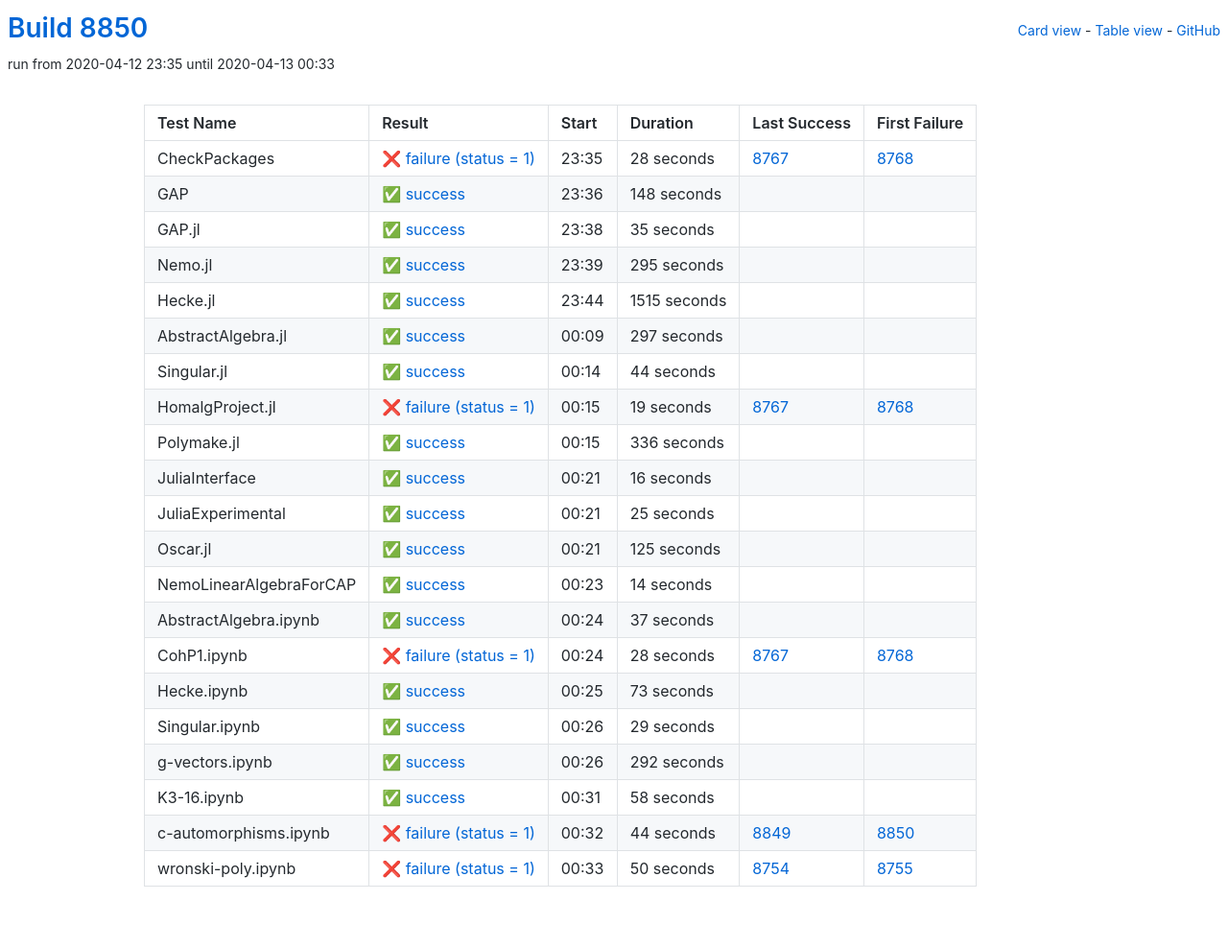
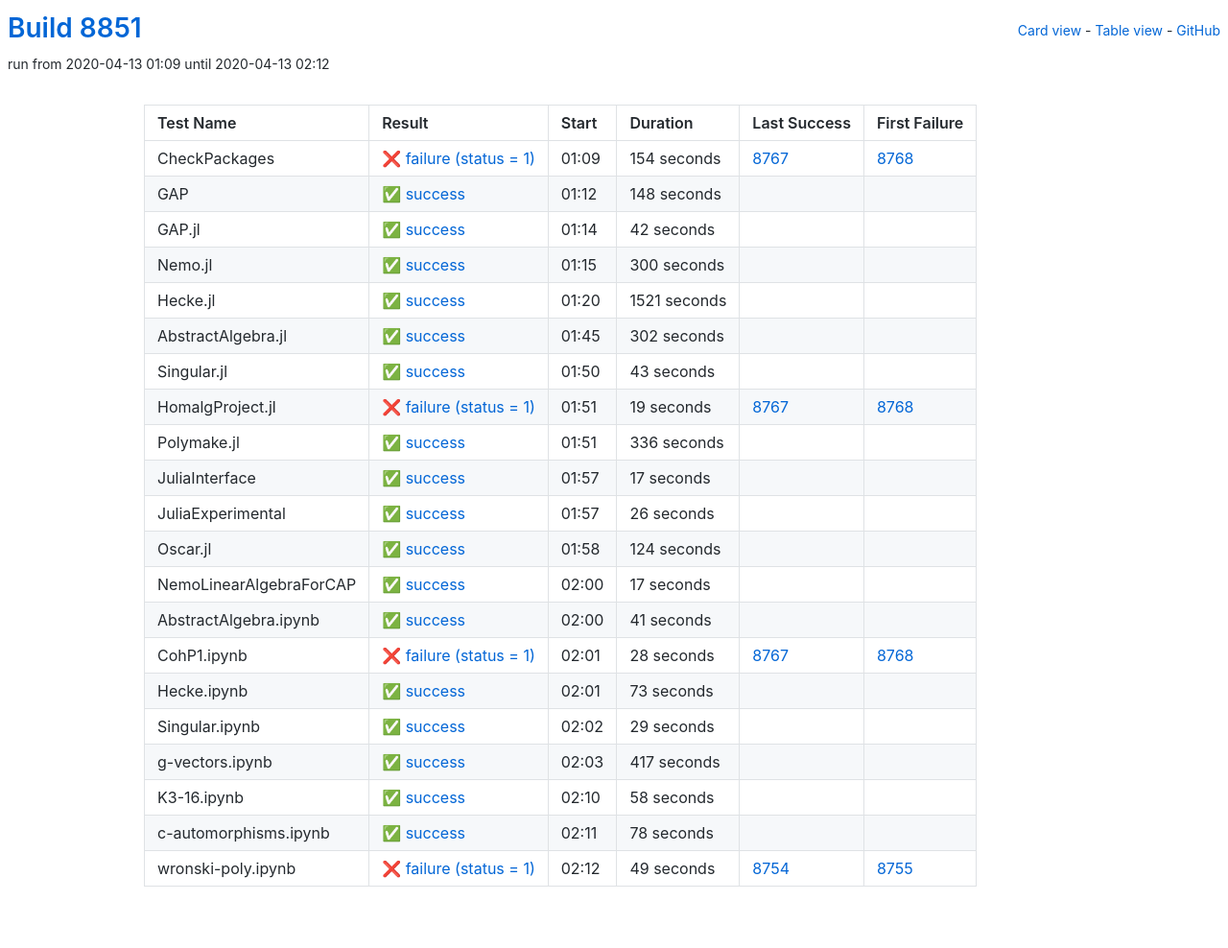
Before and after one commit to oscar-system/oscar-ci-status, a Jekyll site: the page built from table.html, in a window 1280 px wide. Shown: the whole page at 96% size. Built offline with Jekyll 4.4.1, drawn with Linux system fonts in a browser that asks for light colours.

Commit message:
Build 8851

```diff
--- a/_data/ci.yml
+++ b/_data/ci.yml
@@ -1,16 +1,16 @@
-build: 8850
-build_url: https://oscarci.mathematik.uni-kl.de/job/oscar/8850/
+build: 8851
+build_url: https://oscarci.mathematik.uni-kl.de/job/oscar/8851/
 job: oscar
 tests:
-- duration: 28
+- duration: 154
   exitcode: 1
   first_failure: 8768
   first_failure_url: https://oscarci.mathematik.uni-kl.de/job/oscar/8768/
   last_success: 8767
   last_success_url: https://oscarci.mathematik.uni-kl.de/job/oscar/8767/
-  log: https://oscarci.mathematik.uni-kl.de/job/oscar/8850/artifact/logs/build-8850/CheckPackages.log
+  log: https://oscarci.mathematik.uni-kl.de/job/oscar/8851/artifact/logs/build-8851/CheckPackages.log
   name: CheckPackages
-  start: 2020-04-12 23:35
+  start: 2020-04-13 01:09
   status: failure
   success: false
 - duration: 148
@@ -19,64 +19,64 @@
   first_failure_url: null
   last_success: false
   last_success_url: null
-  log: https://oscarci.mathematik.uni-kl.de/job/oscar/8850/artifact/logs/build-8850/GAP.log
+  log: https://oscarci.mathematik.uni-kl.de/job/oscar/8851/artifact/logs/build-8851/GAP.log
   name: GAP
-  start: 2020-04-12 23:36
+  start: 2020-04-13 01:12
   status: success
   success: true
-- duration: 35
+- duration: 42
   exitcode: 0
   first_failure: false
   first_failure_url: null
   last_success: false
   last_success_url: null
-  log: https://oscarci.mathematik.uni-kl.de/job/oscar/8850/artifact/logs/build-8850/GAP.jl.log
+  log: https://oscarci.mathematik.uni-kl.de/job/oscar/8851/artifact/logs/build-8851/GAP.jl.log
   name: GAP.jl
-  start: 2020-04-12 23:38
+  start: 2020-04-13 01:14
   status: success
   success: true
-- duration: 295
+- duration: 300
   exitcode: 0
   first_failure: false
   first_failure_url: null
   last_success: false
   last_success_url: null
-  log: https://oscarci.mathematik.uni-kl.de/job/oscar/8850/artifact/logs/build-8850/Nemo.jl.log
+  log: https://oscarci.mathematik.uni-kl.de/job/oscar/8851/artifact/logs/build-8851/Nemo.jl.log
   name: Nemo.jl
-  start: 2020-04-12 23:39
+  start: 2020-04-13 01:15
   status: success
   success: true
-- duration: 1515
+- duration: 1521
   exitcode: 0
   first_failure: false
   first_failure_url: null
   last_success: false
   last_success_url: null
-  log: https://oscarci.mathematik.uni-kl.de/job/oscar/8850/artifact/logs/build-8850/Hecke.jl.log
+  log: https://oscarci.mathematik.uni-kl.de/job/oscar/8851/artifact/logs/build-8851/Hecke.jl.log
   name: Hecke.jl
-  start: 2020-04-12 23:44
+  start: 2020-04-13 01:20
   status: success
   success: true
-- duration: 297
+- duration: 302
   exitcode: 0
   first_failure: false
   first_failure_url: null
   last_success: false
   last_success_url: null
-  log: https://oscarci.mathematik.uni-kl.de/job/oscar/8850/artifact/logs/build-8850/AbstractAlgebra.jl.log
+  log: https://oscarci.mathematik.uni-kl.de/job/oscar/8851/artifact/logs/build-8851/AbstractAlgebra.jl.log
   name: AbstractAlgebra.jl
-  start: 2020-04-13 00:09
+  start: 2020-04-13 01:45
   status: success
   success: true
-- duration: 44
+- duration: 43
   exitcode: 0
   first_failure: false
   first_failure_url: null
   last_success: false
   last_success_url: null
-  log: https://oscarci.mathematik.uni-kl.de/job/oscar/8850/artifact/logs/build-8850/Singular.jl.log
+  log: https://oscarci.mathematik.uni-kl.de/job/oscar/8851/artifact/logs/build-8851/Singular.jl.log
   name: Singular.jl
-  start: 2020-04-13 00:14
+  start: 2020-04-13 01:50
   status: success
   success: true
 - duration: 19
@@ -85,9 +85,9 @@
   first_failure_url: https://oscarci.mathematik.uni-kl.de/job/oscar/8768/
   last_success: 8767
   last_success_url: https://oscarci.mathematik.uni-kl.de/job/oscar/8767/
-  log: https://oscarci.mathematik.uni-kl.de/job/oscar/8850/artifact/logs/build-8850/HomalgProject.jl.log
+  log: https://oscarci.mathematik.uni-kl.de/job/oscar/8851/artifact/logs/build-8851/HomalgProject.jl.log
   name: HomalgProject.jl
-  start: 2020-04-13 00:15
+  start: 2020-04-13 01:51
   status: failure
   success: false
 - duration: 336
@@ -96,64 +96,64 @@
   first_failure_url: null
   last_success: false
   last_success_url: null
-  log: https://oscarci.mathematik.uni-kl.de/job/oscar/8850/artifact/logs/build-8850/Polymake.jl.log
+  log: https://oscarci.mathematik.uni-kl.de/job/oscar/8851/artifact/logs/build-8851/Polymake.jl.log
   name: Polymake.jl
-  start: 2020-04-13 00:15
+  start: 2020-04-13 01:51
   status: success
   success: true
-- duration: 16
+- duration: 17
   exitcode: 0
   first_failure: false
   first_failure_url: null
   last_success: false
   last_success_url: null
-  log: https://oscarci.mathematik.uni-kl.de/job/oscar/8850/artifact/logs/build-8850/JuliaInterface.log
+  log: https://oscarci.mathematik.uni-kl.de/job/oscar/8851/artifact/logs/build-8851/JuliaInterface.log
   name: JuliaInterface
-  start: 2020-04-13 00:21
+  start: 2020-04-13 01:57
   status: success
   success: true
-- duration: 25
+- duration: 26
   exitcode: 0
   first_failure: false
   first_failure_url: null
   last_success: false
   last_success_url: null
-  log: https://oscarci.mathematik.uni-kl.de/job/oscar/8850/artifact/logs/build-8850/JuliaExperimental.log
+  log: https://oscarci.mathematik.uni-kl.de/job/oscar/8851/artifact/logs/build-8851/JuliaExperimental.log
   name: JuliaExperimental
-  start: 2020-04-13 00:21
+  start: 2020-04-13 01:57
   status: success
   success: true
-- duration: 125
+- duration: 124
   exitcode: 0
   first_failure: false
   first_failure_url: null
   last_success: false
   last_success_url: null
-  log: https://oscarci.mathematik.uni-kl.de/job/oscar/8850/artifact/logs/build-8850/Oscar.jl.log
+  log: https://oscarci.mathematik.uni-kl.de/job/oscar/8851/artifact/logs/build-8851/Oscar.jl.log
   name: Oscar.jl
-  start: 2020-04-13 00:21
+  start: 2020-04-13 01:58
   status: success
   success: true
-- duration: 14
+- duration: 17
   exitcode: 0
   first_failure: false
   first_failure_url: null
   last_success: false
   last_success_url: null
-  log: https://oscarci.mathematik.uni-kl.de/job/oscar/8850/artifact/logs/build-8850/NemoLinearAlgebraForCAP.log
+  log: https://oscarci.mathematik.uni-kl.de/job/oscar/8851/artifact/logs/build-8851/NemoLinearAlgebraForCAP.log
   name: NemoLinearAlgebraForCAP
-  start: 2020-04-13 00:23
+  start: 2020-04-13 02:00
   status: success
   success: true
-- duration: 37
+- duration: 41
   exitcode: 0
   first_failure: false
   first_failure_url: null
   last_success: false
   last_success_url: null
-  log: https://oscarci.mathematik.uni-kl.de/job/oscar/8850/artifact/logs/build-8850/AbstractAlgebra.ipynb.log
+  log: https://oscarci.mathematik.uni-kl.de/job/oscar/8851/artifact/logs/build-8851/AbstractAlgebra.ipynb.log
   name: AbstractAlgebra.ipynb
-  start: 2020-04-13 00:24
+  start: 2020-04-13 02:00
   status: success
   success: true
 - duration: 28
@@ -162,9 +162,9 @@
   first_failure_url: https://oscarci.mathematik.uni-kl.de/job/oscar/8768/
   last_success: 8767
   last_success_url: https://oscarci.mathematik.uni-kl.de/job/oscar/8767/
-  log: https://oscarci.mathematik.uni-kl.de/job/oscar/8850/artifact/logs/build-8850/CohP1.ipynb.log
+  log: https://oscarci.mathematik.uni-kl.de/job/oscar/8851/artifact/logs/build-8851/CohP1.ipynb.log
   name: CohP1.ipynb
-  start: 2020-04-13 00:24
+  start: 2020-04-13 02:01
   status: failure
   success: false
 - duration: 73
@@ -173,9 +173,9 @@
   first_failure_url: null
   last_success: false
   last_success_url: null
-  log: https://oscarci.mathematik.uni-kl.de/job/oscar/8850/artifact/logs/build-8850/Hecke.ipynb.log
+  log: https://oscarci.mathematik.uni-kl.de/job/oscar/8851/artifact/logs/build-8851/Hecke.ipynb.log
   name: Hecke.ipynb
-  start: 2020-04-13 00:25
+  start: 2020-04-13 02:01
   status: success
   success: true
 - duration: 29
@@ -184,20 +184,20 @@
   first_failure_url: null
   last_success: false
   last_success_url: null
-  log: https://oscarci.mathematik.uni-kl.de/job/oscar/8850/artifact/logs/build-8850/Singular.ipynb.log
+  log: https://oscarci.mathematik.uni-kl.de/job/oscar/8851/artifact/logs/build-8851/Singular.ipynb.log
   name: Singular.ipynb
-  start: 2020-04-13 00:26
+  start: 2020-04-13 02:02
   status: success
   success: true
-- duration: 292
+- duration: 417
   exitcode: 0
   first_failure: false
   first_failure_url: null
   last_success: false
   last_success_url: null
-  log: https://oscarci.mathematik.uni-kl.de/job/oscar/8850/artifact/logs/build-8850/g-vectors.ipynb.log
+  log: https://oscarci.mathematik.uni-kl.de/job/oscar/8851/artifact/logs/build-8851/g-vectors.ipynb.log
   name: g-vectors.ipynb
-  start: 2020-04-13 00:26
+  start: 2020-04-13 02:03
   status: success
   success: true
 - duration: 58
@@ -206,30 +206,30 @@
   first_failure_url: null
   last_success: false
   last_success_url: null
-  log: https://oscarci.mathematik.uni-kl.de/job/oscar/8850/artifact/logs/build-8850/K3-16.ipynb.log
+  log: https://oscarci.mathematik.uni-kl.de/job/oscar/8851/artifact/logs/build-8851/K3-16.ipynb.log
   name: K3-16.ipynb
-  start: 2020-04-13 00:31
+  start: 2020-04-13 02:10
   status: success
   success: true
-- duration: 44
-  exitcode: 1
-  first_failure: 8850
-  first_failure_url: https://oscarci.mathematik.uni-kl.de/job/oscar/8850/
-  last_success: 8849
-  last_success_url: https://oscarci.mathematik.uni-kl.de/job/oscar/8849/
-  log: https://oscarci.mathematik.uni-kl.de/job/oscar/8850/artifact/logs/build-8850/c-automorphisms.ipynb.log
+- duration: 78
+  exitcode: 0
+  first_failure: false
+  first_failure_url: null
+  last_success: false
+  last_success_url: null
+  log: https://oscarci.mathematik.uni-kl.de/job/oscar/8851/artifact/logs/build-8851/c-automorphisms.ipynb.log
   name: c-automorphisms.ipynb
-  start: 2020-04-13 00:32
-  status: failure
-  success: false
-- duration: 50
+  start: 2020-04-13 02:11
+  status: success
+  success: true
+- duration: 49
   exitcode: 1
   first_failure: 8755
   first_failure_url: https://oscarci.mathematik.uni-kl.de/job/oscar/8755/
   last_success: 8754
   last_success_url: https://oscarci.mathematik.uni-kl.de/job/oscar/8754/
-  log: https://oscarci.mathematik.uni-kl.de/job/oscar/8850/artifact/logs/build-8850/wronski-poly.ipynb.log
+  log: https://oscarci.mathematik.uni-kl.de/job/oscar/8851/artifact/logs/build-8851/wronski-poly.ipynb.log
   name: wronski-poly.ipynb
-  start: 2020-04-13 00:33
+  start: 2020-04-13 02:12
   status: failure
   success: false
```
Also changed, not shown: README.md.
